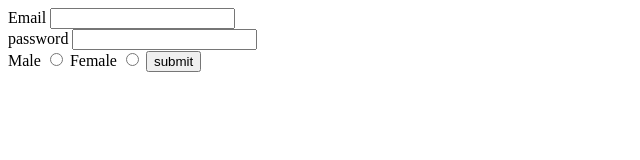
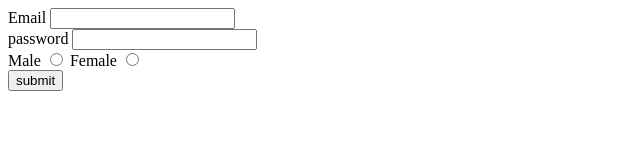
Before and after one commit to yazhselvan/NetlifyDemo, a plain HTML site: page index.html in a window 1280 px wide. Shown: the whole page, without its empty margins (0-640 px from the left). Drawn offline with Linux system fonts and the light colour scheme.

Commit message:
Added break in a diff place

```diff
--- a/index.html
+++ b/index.html
@@ -14,8 +14,8 @@
         <label for="male">Male</label>
         <input type="radio" name="gender" id="male">
         <label for="female">Female</label>
-        <input type="radio" name="gender" id="female">
-        <input type="submit" value="submit"><br>
+        <input type="radio" name="gender" id="female"><br>
+        <input type="submit" value="submit">
     </form>
 </body>
 </html>
```
